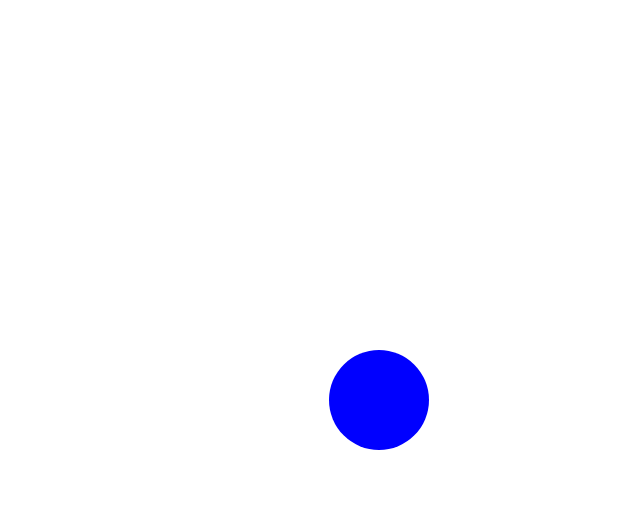
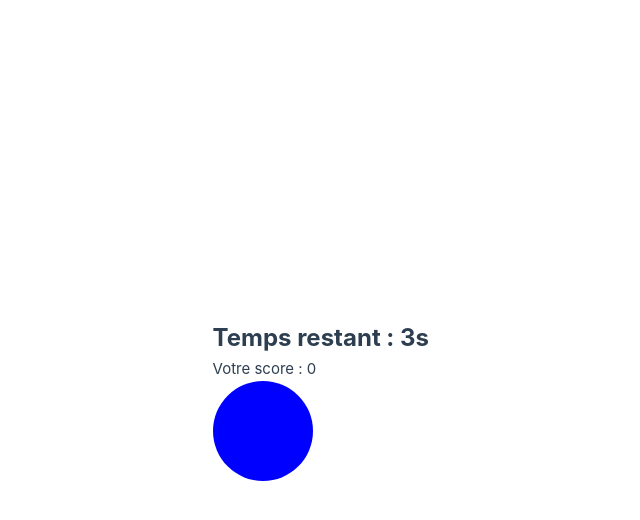
Before and after one commit to Julie-2605/app-color-rush, a Vue app: page / in a window 1280 px wide. Both pictures are taken after a click on the button "Start". Shown: the top 520 px of the page, without its empty margins (211-851 px from the left). Built offline with nearby package versions, Linux system fonts and the light colour scheme; the HTML template or start-up script is replaced by a standard one.

Commit message:
end game test

```diff
--- a/src/components/GameOver.vue
+++ b/src/components/GameOver.vue
@@ -1,6 +1,6 @@
 
 <template>
-    <div class="game-over"></div>
+    <div class="gameOver">Partie terminée !</div>
 </template>
 
 <script setup lang="ts">
--- a/src/components/ScorePanel.vue
+++ b/src/components/ScorePanel.vue
@@ -1,9 +1,14 @@
 
 <template>
-    <div class="score"></div>
+    <div class="score">Votre score : {{ score }}</div>
 </template>
 
 <script setup lang="ts">
+import { storeToRefs } from 'pinia';
+import { useGameStore } from '@/stores/gameStore';
+
+const gameStore = useGameStore();
+const { score } = storeToRefs(gameStore);
 
 </script>
 
--- a/src/components/StartMenu.vue
+++ b/src/components/StartMenu.vue
@@ -11,7 +11,8 @@ import { useGameStore } from '@/stores/gameStore'
 const gameStore = useGameStore()
 
 function startGame() {
-    gameStore.toggleStartGame()
+    gameStore.startGame()
+    gameStore.resetScore()
 }
 </script>
 
--- /dev/null
+++ b/src/components/Timer.vue
@@ -0,0 +1,37 @@
+<template>
+  <div>
+    <p class="timer">Temps restant : {{ timer }}s</p>
+  </div>
+</template>
+
+<script setup lang="ts">
+import { ref, onMounted, onBeforeUnmount } from 'vue'
+import { useGameStore } from '@/stores/gameStore'
+
+const gameStore = useGameStore()
+
+const timer = ref(5)
+let intervalId: number | undefined
+
+onMounted(() => {
+  intervalId = window.setInterval(() => {
+    if (timer.value > 0) {
+      timer.value--
+    } else {
+      clearInterval(intervalId)
+      gameStore.endGame();
+    }
+  }, 1000)
+})
+
+onBeforeUnmount(() => {
+  clearInterval(intervalId)
+})
+</script>
+
+<style scoped>
+p {
+  font-size: 1.5rem;
+  font-weight: bold;
+}
+</style>
--- a/src/stores/gameStore.ts
+++ b/src/stores/gameStore.ts
@@ -1,18 +1,32 @@
-import { ref, computed } from 'vue'
 import { defineStore } from 'pinia'
 
 export const useGameStore = defineStore('game', {
   state: () => ({
     gameStarted: false,
     gameOver: false,
+    score: 0,
   }),
 
   actions: {
-        toggleStartGame() {
-            this.gameStarted = !this.gameStarted
+    startGame() {
+      this.gameStarted = true
+      this.gameOver = false
+      this.score = 0
     },
-        toggleGameOver() {
-            this.gameOver = !this.gameOver
+    endGame() {
+      this.gameStarted = false
+      this.gameOver = true
+    },
+    incrementScore() {
+      this.score += 1
+    },
+    decrementScore() {
+      if (this.score > 0) {
+        this.score -= 1
+      }
+    },
+    resetScore() {
+      this.score = 0
     }
   }
 })
--- a/src/views/HomeView.vue
+++ b/src/views/HomeView.vue
@@ -3,6 +3,7 @@ import Circle from '../components/Circle.vue'
 import GameOver from '../components/GameOver.vue'
 import ScorePanel from '../components/ScorePanel.vue'
 import StartMenu from '../components/StartMenu.vue'
+import Timer from '../components/Timer.vue'
 
 import { useGameStore } from '@/stores/gameStore'
 
@@ -14,7 +15,13 @@ const gameStore = useGameStore()
   <main>
     <StartMenu v-if="!gameStore.gameStarted"/>
     <div v-if="gameStore.gameStarted" class="game-container">
-          <Circle v-if="gameStore.gameStarted && !gameStore.gameOver"/>
+      <Timer v-if=" gameStore.gameStarted && !gameStore.gameOver"/>
+      <ScorePanel v-if="gameStore.gameStarted && !gameStore.gameOver"/>
+      <Circle v-if="gameStore.gameStarted && !gameStore.gameOver"/>
+    </div>
+    <div v-if="gameStore.gameOver && !gameStore.gameStarted" class="gameOver-container">
+      <GameOver v-if="gameStore.gameOver"/>
+      <ScorePanel v-if="gameStore.gameOver"/>
     </div>
   </main>
 </template>
```
Also changed, not shown: tests/features.txt, 2 other files (tests, documents, lock files or other folders). Lines whose indentation alone changed are shown as unchanged.
